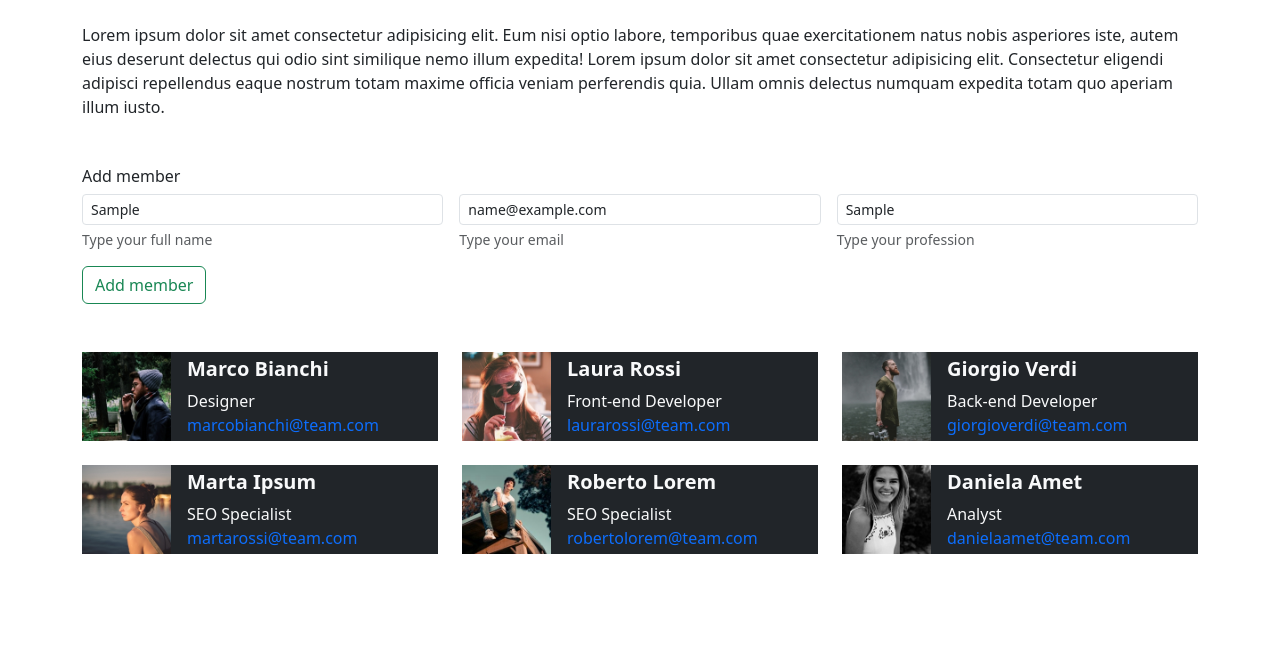
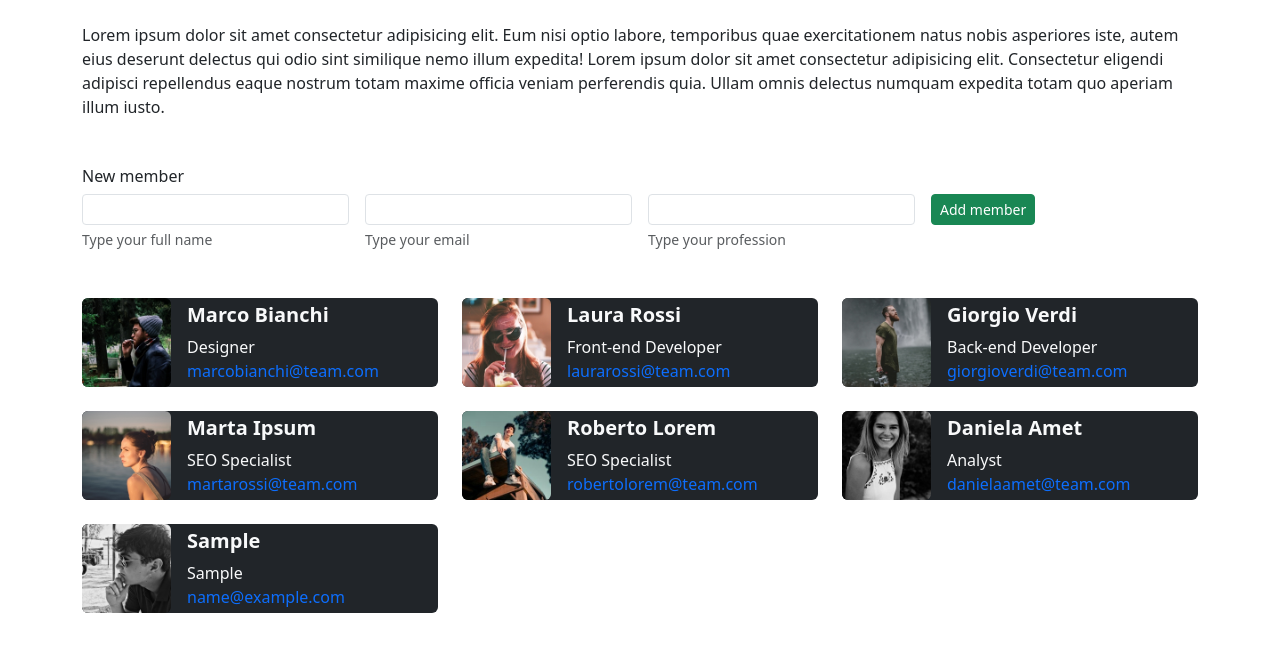
Before and after one commit to francescopiscaglia/js-our-team, a plain HTML site: page index.html in a window 1280 px wide. Both pictures are taken after typing "Sample", "name@example.com", "Sample" into the empty fields and a click on the button "Add member". Shown: the part 121-772 px from the top of the page. Drawn offline with nearby package versions, Linux system fonts and the light colour scheme.

Commit message:
add isValid verification

```diff
--- a/assets/js/script.js
+++ b/assets/js/script.js
@@ -58,16 +58,42 @@ for (let i = 0; i < teamMembers.length; i++) {
   memberCardsEL.insertAdjacentHTML("beforeend", markup);
 };
 
-
 // event listeners
 formEL.addEventListener("submit", function(e) {
   e.preventDefault();
 
   // salvo i valori degli input
-  const newName = document.getElementById("full-name").value;
-  const newEmail = document.getElementById("e-mail").value;
-  const newRole = document.getElementById("role").value;
+  let name = document.getElementById("full-name").value;
+  let email = document.getElementById("e-mail").value;
+  let role = document.getElementById("role").value;
 
+  const isValidInput = isValid(name, role);
+
+  if (!isValidInput) {
+    alert("Per favore inserisci dei dati validi");
+    return;
+  };
+
+  // if (name.length < 3 || role.length < 3) {
+  //   alert("Per favore inserisci dei dati validi");
+  //   formEL.reset();
+  //   return;
+  // }
+
+  // creo un nuovo oggetto con i dati nel nuovo membro
+  const newMember = {
+    name,
+    role,
+    email,
+    img: "./assets/img/foto cv.JPG"
+  };
+
+  // richiamo la funzione per il markup
+  const markup = getMemberCardMarkup(newMember);
+
+  memberCardsEL.insertAdjacentHTML("beforeend", markup)
+
+  formEL.reset();
 });
 
 
@@ -81,9 +107,9 @@ function getMemberCardMarkup(member) {
   // la funzione restituisce il markup che devo aggiungere alla DOM
   return`
     <div class="col-12 col-md-6 col-xl-4 mb-4">
-      <div class="d-flex align-items-center bg-dark">
+      <div class="d-flex align-items-center bg-dark rounded">
         <div class="col-3">
-          <img src="${img}" alt="" class="">
+          <img src="${img}" alt="" class="rounded">
         </div>
         <div class="col-9 ps-3 text-light">
           <h5 class="fw-bold">${name}</h5>
@@ -94,3 +120,12 @@ function getMemberCardMarkup(member) {
     </div>
   `;
 };
+
+function isValid(name, role) {
+
+  if(name.length < 3 || role.length < 3) {
+    return false
+  }
+
+  return true
+}
--- a/index.html
+++ b/index.html
@@ -31,25 +31,30 @@
 
             <!-- add member form -->
             <form class="mb-5">
-                <h5 class="fs-6">Add member</h5>
+                <h5 class="fs-6">New member</h5>
                 <div class="row g-3">
-                    <div class="col-4">
+
+                    <!-- full name -->
+                    <div class="col-6 col-md-4 col-lg-3">
                         <input id="full-name" type="text" class="form-control form-control-sm" aria-label="Full name" required>
                         <div class="form-text" id="basic-addon4">Type your full name</div>
                     </div>
 
-                    <div class="col-4">
+                    <!-- email -->
+                    <div class="col-6 col-md-4 col-lg-3">
                         <input id="e-mail" type="email" class="form-control form-control-sm" aria-label="E-mail" required>
                         <div class="form-text" id="basic-addon4">Type your email</div>
                     </div>
 
-                    <div class="col-4">
+                    <!-- profession -->
+                    <div class="col-6 col-md-4 col-lg-3">
                         <input id="role" type="text" class="form-control form-control-sm" aria-label="Profession" required>
                         <div class="form-text" id="basic-addon4">Type your profession</div>
                     </div>
 
-                    <div class="col-12">
-                        <button type="submit" class="btn btn-outline-success">Add member</button>
+                    <!-- submit -->
+                    <div class="col-12 col-lg-3">
+                        <button type="submit" class="btn btn-success btn-sm">Add member</button>
                     </div>
                 </div>
             </form>
@@ -59,10 +64,6 @@
         </div>
 
     </main>
-    <footer>
-        <!-- place footer here -->
-    </footer>
-
 
     <script src="./assets/js/script.js"></script>
 </body>
```
Also changed, not shown: assets/img/foto cv.JPG (added).
